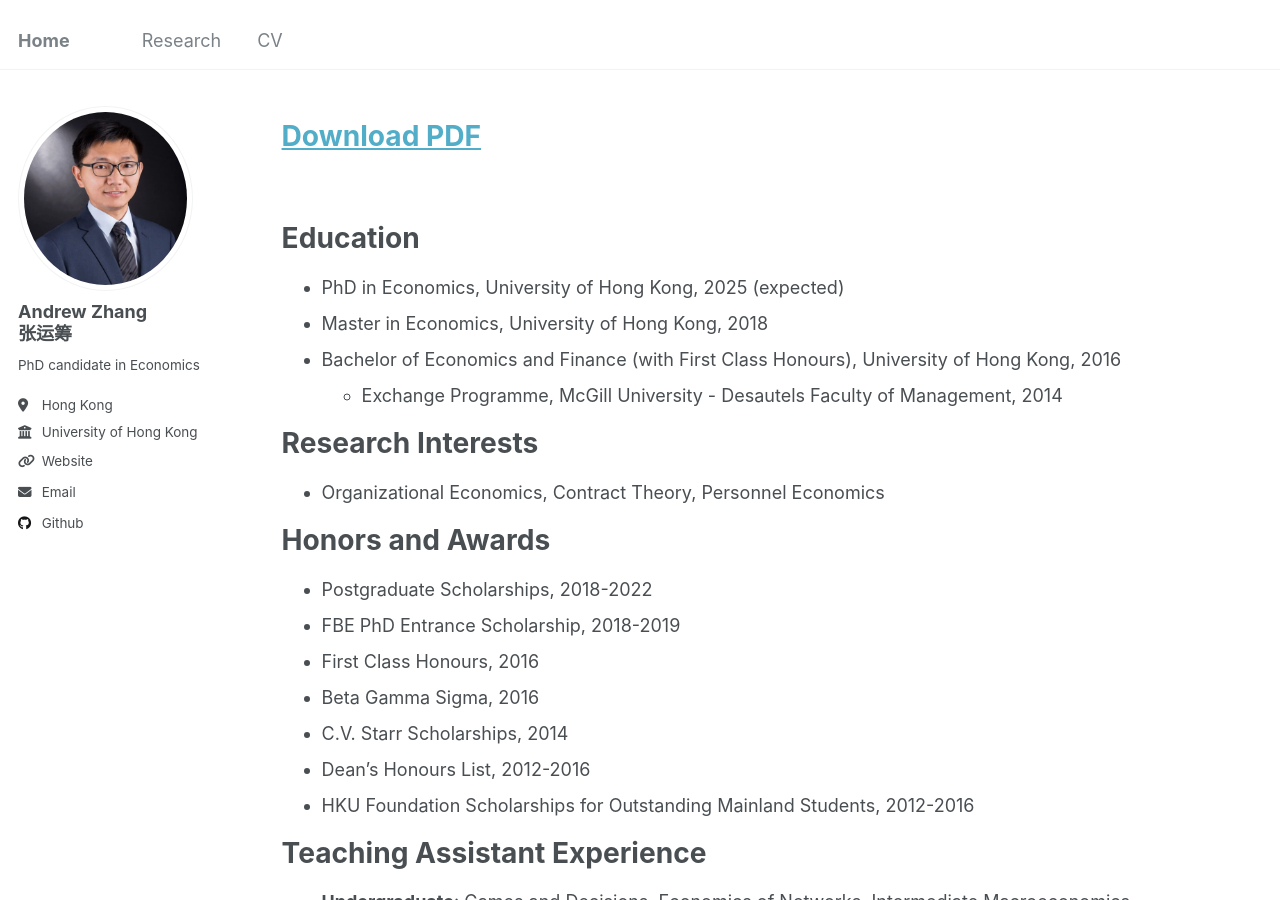
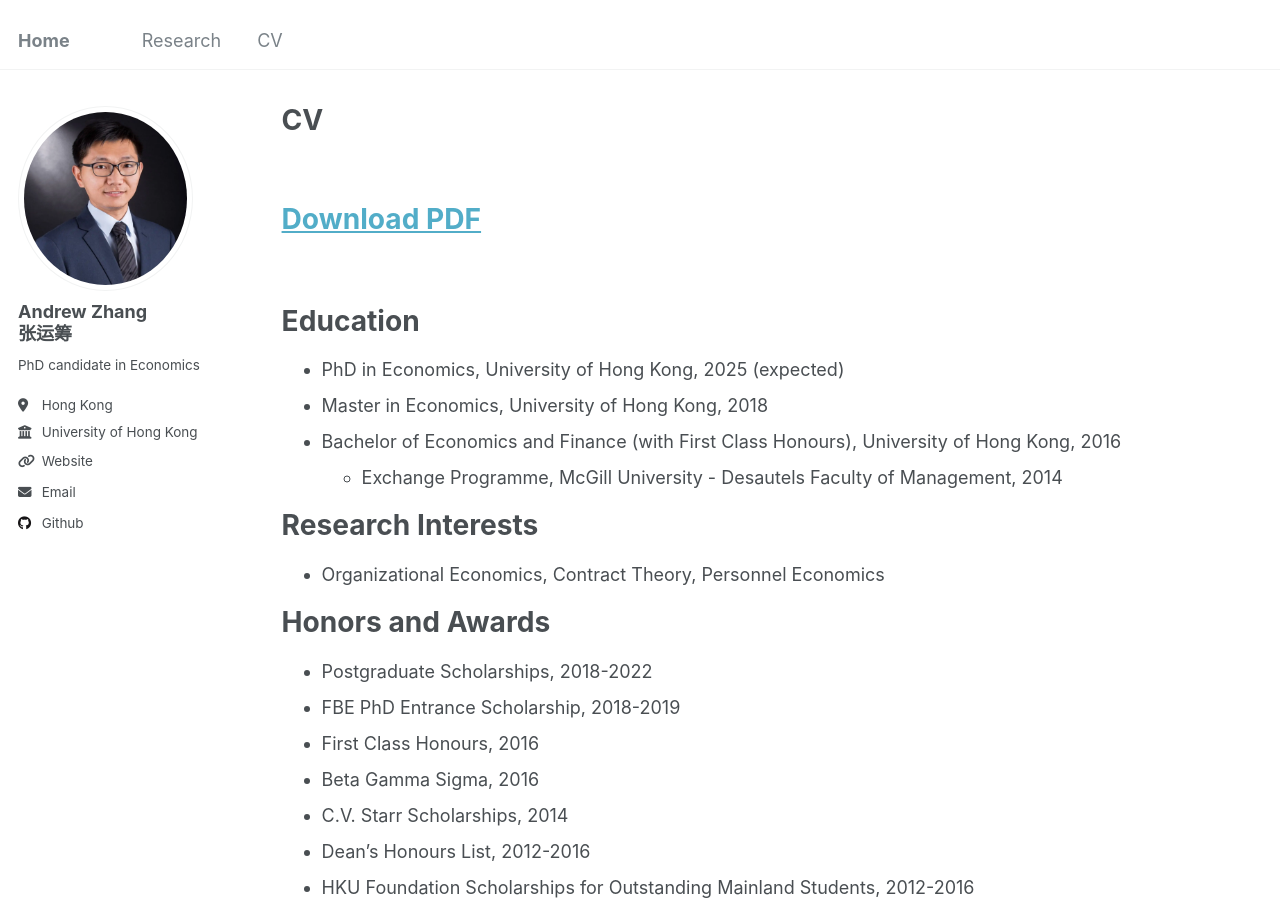
Before and after one commit to Andrew-YC-Zhang/andrew-yc-zhang.github.io, a Jekyll site: the page built from _pages/cv.md, in a window 1280 px wide and 900 px high. Built offline with Jekyll 4.4.1, drawn with Linux system fonts in a browser that asks for light colours.

Commit message:
Update cv.md

```diff
--- a/_pages/cv.md
+++ b/_pages/cv.md
@@ -1,5 +1,6 @@
 ---
 layout: archive
+title: CV
 permalink: /cv/
 author_profile: true
 redirect_from:
@@ -7,6 +8,8 @@ redirect_from:
 ---
 
 {% include base_path %}
+
+<br>
 
 [Download PDF](https://andrew-yc-zhang.github.io/files/CV_Andrew%20(Yunchou)%20ZHANG.pdf)
 ======
```
